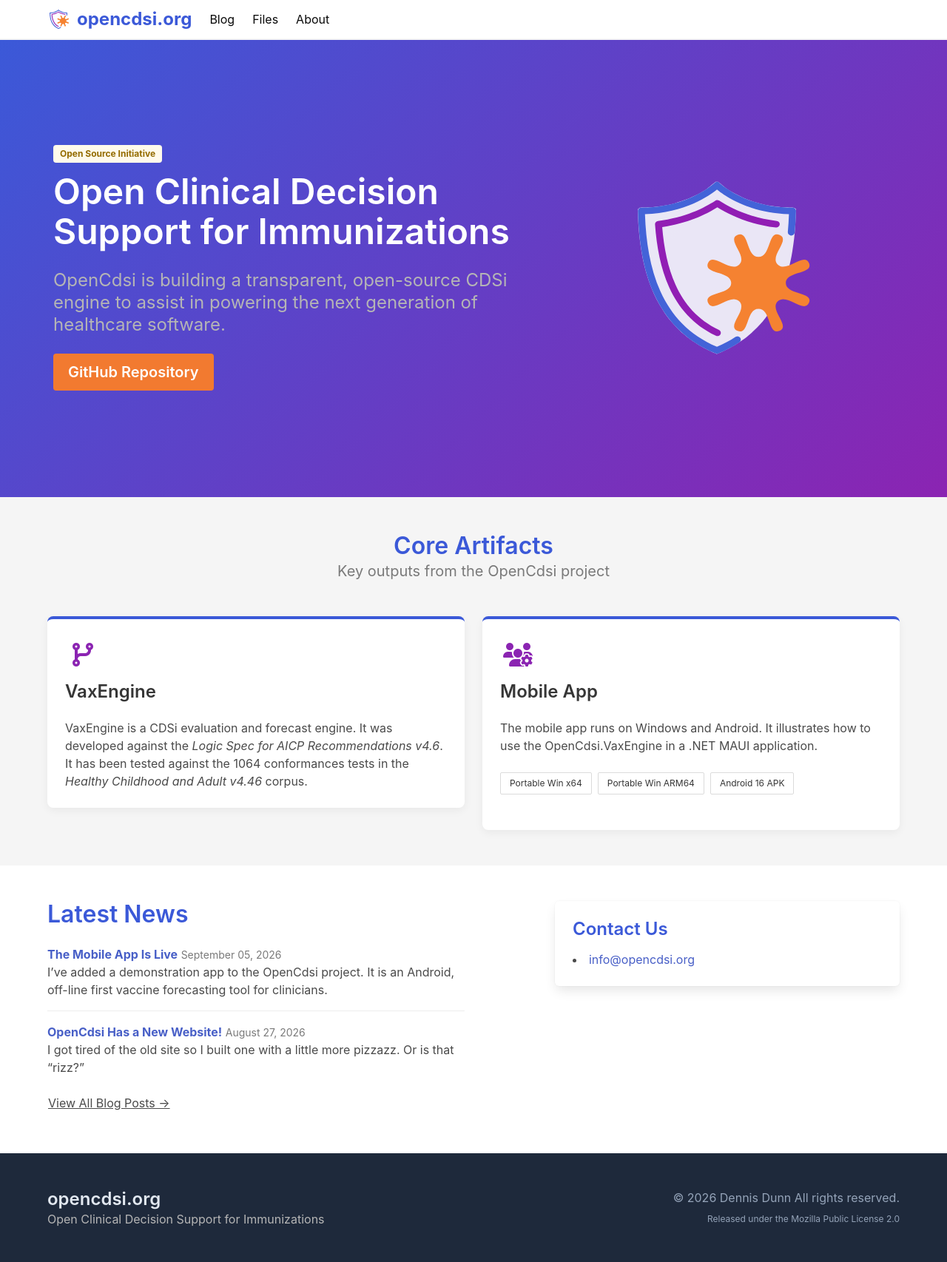
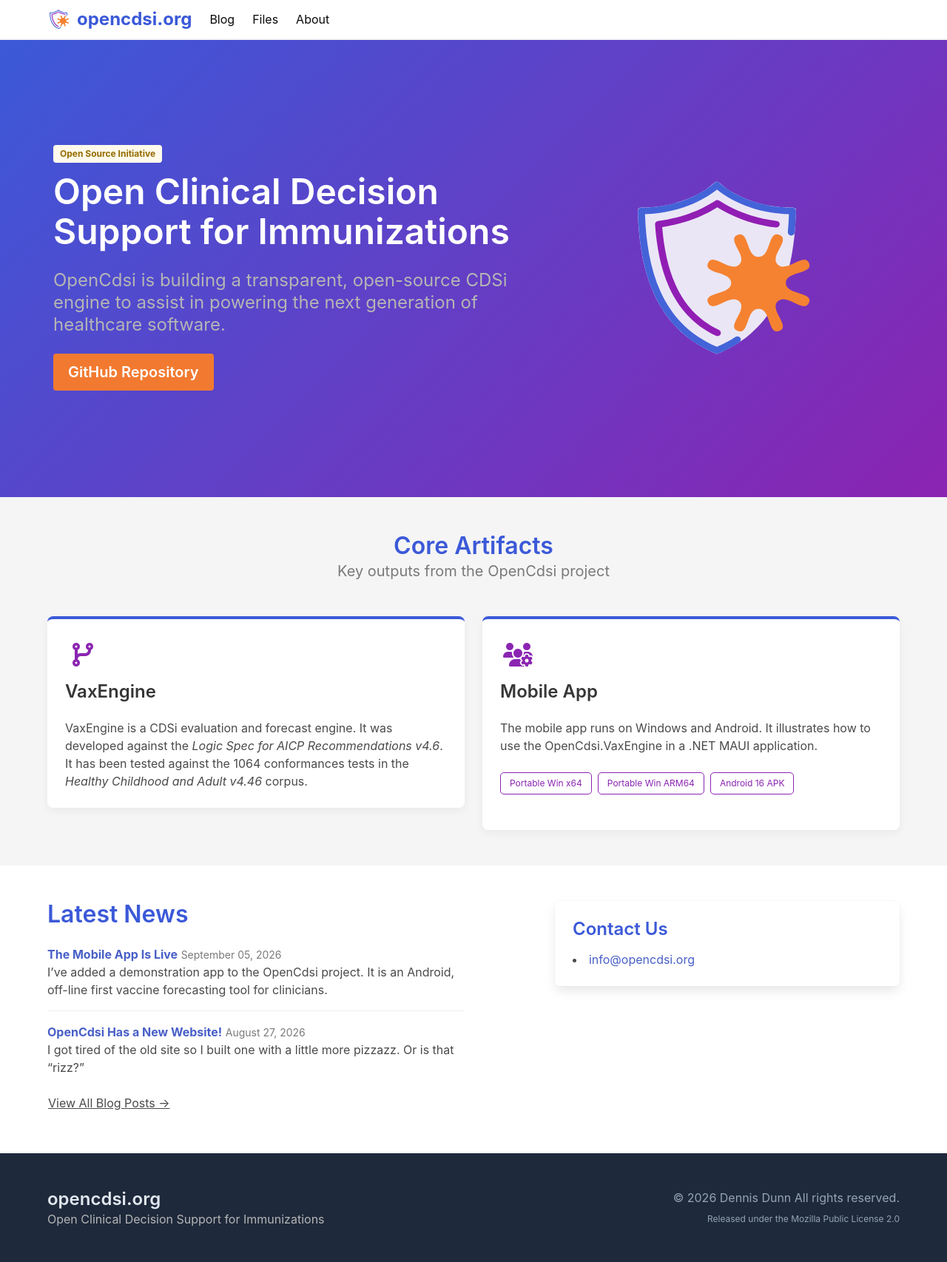
Before and after one commit to OpenCdsi/opencdsi.github.io, a Jekyll site: the page built from index.md, in a window 1280 px wide. Shown: the whole page at 74% size. Built offline with Jekyll 4.4.1, drawn with Linux system fonts in a browser that asks for light colours.

Commit message:
Try again the tweaks.

```diff
--- a/assets/css/main.css
+++ b/assets/css/main.css
@@ -60,8 +60,8 @@
     margin-bottom: 0.5rem;
   }
 
-  .button .is-small .is-outlined {
-    border: 1px solid var(--brand-blue);
+  .button.is-small.is-outlined {
+    border: 1px solid var(--brand-purple);
     border-radius: 5px;
-    color: var(--brand-blue);
+    color: var(--brand-purple);
   }
```
